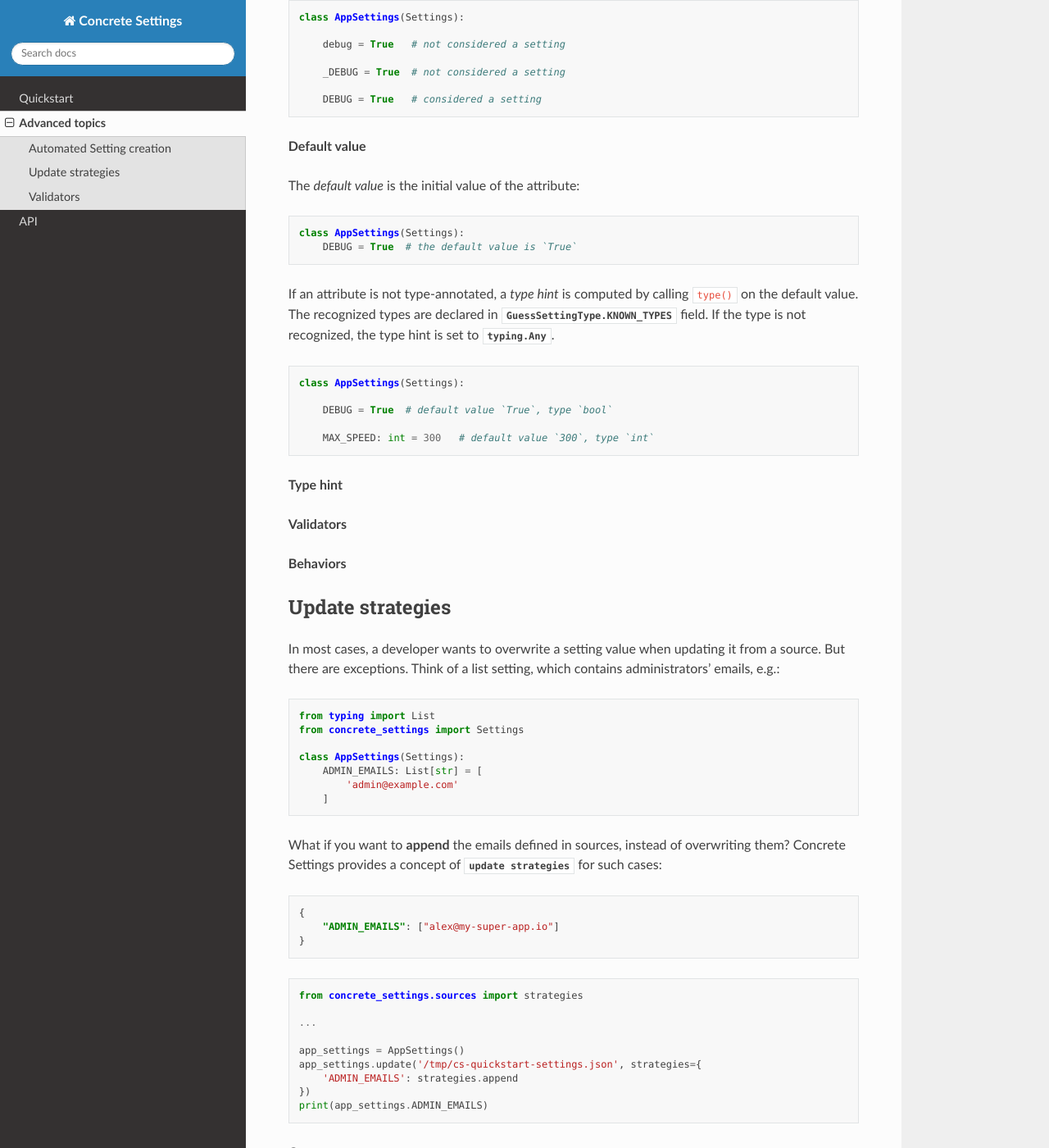
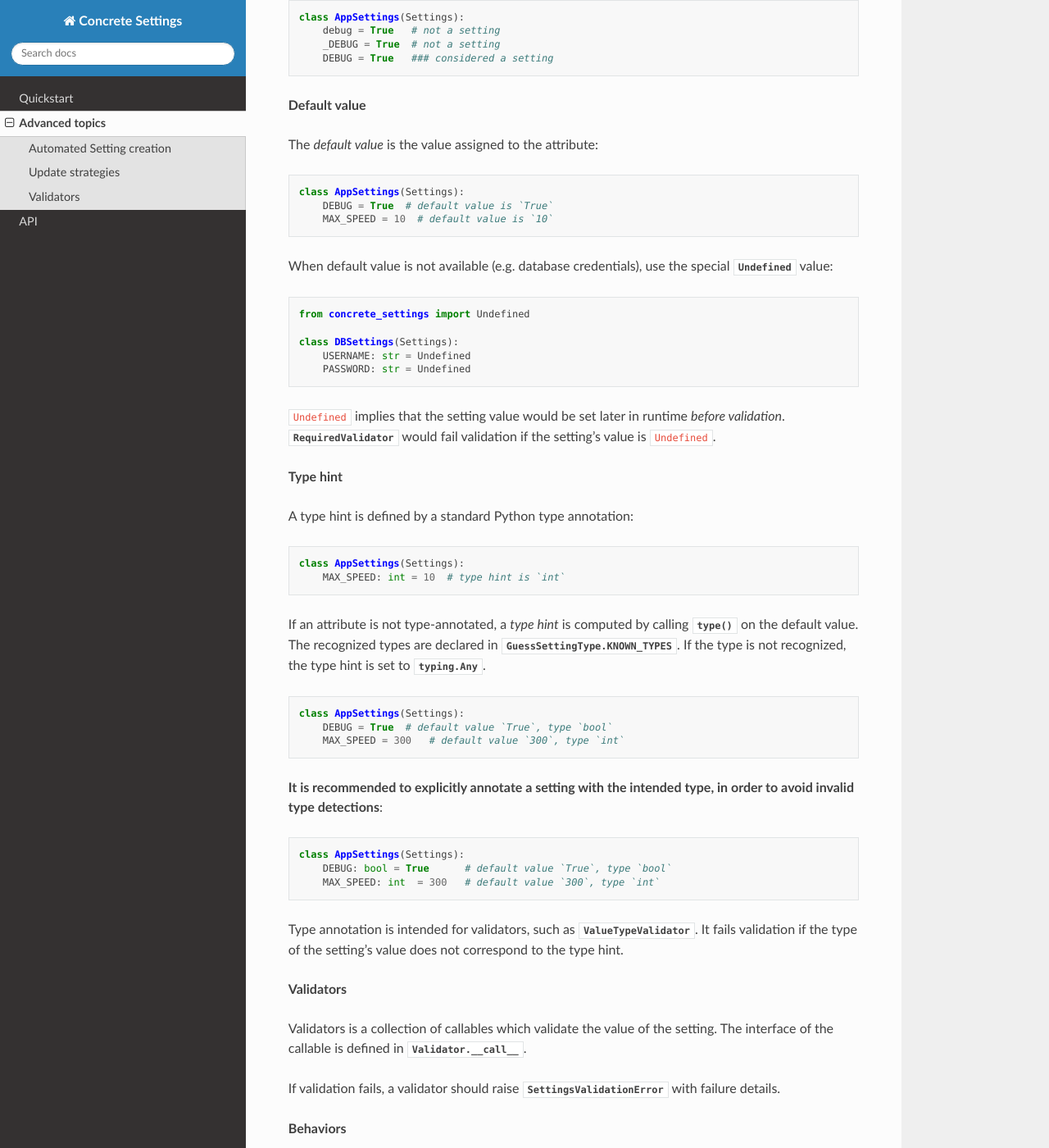
Before and after one commit to BasicWolf/archived-concrete-settings, a Sphinx documentation site: the page built from docs/advanced.rst, in a window 1280 px wide and 1400 px high, scrolled down 972 px. Shown: the whole window at 82% size. Built offline with Sphinx 7.4.7 and the Read the Docs theme 2.0.0, drawn with Linux system fonts in a browser that asks for light colours; some of the changed text lies outside the part shown.

Commit message:
Update advanced documentation: automated setting creation

```diff
--- a/concrete_settings/__init__.py
+++ b/concrete_settings/__init__.py
@@ -1,17 +1,16 @@
 import sys
 
-from . import core   # noqa: F401 # imported but unused
+from . import core  # noqa: F401 # imported but unused
 from .core import (  # noqa: F401 # imported but unused
     prefix,
     Settings,
     Setting,
     PropertySetting,
-    Undefined,
     INVALID_SETTINGS,
 )
 
+from .types import Undefined  # noqa: F401 # imported but unused
 from .sources import register_source  # noqa: F401 # imported but unused
-
 
 setting = PropertySetting
 
--- a/docs/advanced.rst
+++ b/docs/advanced.rst
@@ -6,6 +6,10 @@ In this chapter we explore the Concrete Settings in-depth.
 .. contents::
    :local:
 
+.. testsetup::
+
+   from concrete_settings import Settings
+
 .. _automated_setting:
 
 Automated Setting creation
@@ -13,7 +17,7 @@ Automated Setting creation
 
 Quickstart introduced the concept of automated setting creation.
 Recall, that a setting object is created out of an implicit
-definition, such as
+definition, such as:
 
 .. testcode::
 
@@ -29,10 +33,13 @@ In this section we discuss this process, i.e. how
 :class:`Setting <concrete_settings.Setting>`
 descriptor instance.
 
-The challenge of converting the implicit definition
-to an explicit one, is to figure out the
-setting attribute :ref:`name <automated_setting_name>`,
-its :ref:`default value <automated_setting_default_value>`,
+Concrete Settings has to find
+a setting attribute :ref:`name <automated_setting_name>`,
+:ref:`default value <automated_setting_default_value>`
+and :ref:`type hint <automated_setting_type_hint>`,
+its :ref:`validators <automated_setting_validators>`,
+:ref:`behaviors <automated_setting_behaviors>`
+and :ref:`documentation <automated_setting_documentation>`
 
 
 .. uml::
@@ -56,53 +63,95 @@ Every attribute with **name** written in upper case
 is considered a potential Setting.
 The exceptions are attributes starting with underscore:
 
-.. code-block::
+.. testcode::
 
    class AppSettings(Settings):
-
-       debug = True   # not considered a setting
-
-       _DEBUG = True  # not considered a setting
-
-       DEBUG = True   # considered a setting
+       debug = True   # not a setting
+       _DEBUG = True  # not a setting
+       DEBUG = True   ### considered a setting
 
 .. _automated_setting_default_value:
 
 **Default value**
 
-The *default value* is the initial value of the attribute:
+The *default value* is the value assigned to the attribute:
 
-.. code-block::
+.. testcode::
 
    class AppSettings(Settings):
-       DEBUG = True  # the default value is `True`
+       DEBUG = True  # default value is `True`
+       MAX_SPEED = 10  # default value is `10`
 
-If an attribute is not type-annotated, a *type hint* is computed
-by calling ``type()`` on the default value. The recognized types
-are declared in
-:attr:`GuessSettingType.KNOWN_TYPES <concrete_settings.types.GuessSettingType.KNOWN_TYPES>` field.
-If the type is not recognized, the type hint is set to :data:`typing.Any`.
+When default value is not available (e.g. database credentials),
+use the special :class:`Undefined <concrete_settings.types.Undefined>`
+value:
 
-.. code-block::
+.. testcode::
 
-   class AppSettings(Settings):
+   from concrete_settings import Undefined
 
-       DEBUG = True  # default value `True`, type `bool`
+   class DBSettings(Settings):
+       USERNAME: str = Undefined
+       PASSWORD: str = Undefined
 
-       MAX_SPEED: int = 300   # default value `300`, type `int`
+``Undefined`` implies that the setting value would be set later in runtime
+*before validation*.
+:class:`RequiredValidator <concrete_settings.validators.RequiredValidator>`
+would fail validation if the setting's value is ``Undefined``.
 
 .. _automated_setting_type_hint:
 
 **Type hint**
 
+A type hint is defined by a standard Python type annotation:
+
+.. testcode::
+
+   class AppSettings(Settings):
+       MAX_SPEED: int = 10  # type hint is `int`
+
+If an attribute is not type-annotated, a *type hint* is computed
+by calling :class:`type() <type>` on the default value. The recognized types
+are declared in
+:attr:`GuessSettingType.KNOWN_TYPES <concrete_settings.types.GuessSettingType.KNOWN_TYPES>`.
+If the type is not recognized, the type hint is set to :data:`typing.Any`.
+
+.. testcode::
+
+   class AppSettings(Settings):
+       DEBUG = True  # default value `True`, type `bool`
+       MAX_SPEED = 300   # default value `300`, type `int`
+
+**It is recommended to explicitly annotate a setting with the intended type,
+in order to avoid invalid type detections**:
+
+.. testcode::
+
+   class AppSettings(Settings):
+       DEBUG: bool = True      # default value `True`, type `bool`
+       MAX_SPEED: int  = 300   # default value `300`, type `int`
+
+Type annotation is intended for validators, such as
+:class:`ValueTypeValidator <concrete_settings.validators.ValueTypeValidator>`.
+It fails validation if the type of the setting's
+value does not correspond to the type hint.
+
 .. _automated_setting_validators:
 
 **Validators**
+
+Validators is a collection of callables which validate the value of the setting.
+The interface of the callable is defined in :meth:`Validator.__call__ <concrete_settings.validators.Validator.__call__>`.
+
+If validation fails, a validator should raise :class:`SettingsValidationError <concrete_settings.exceptions.SettingsValidationError>` with failure details.
 
 .. _automated_setting_behaviors:
 
 **Behaviors**
 
+.. _automated_setting_documentation:
+
+**Documentation**
 
 Update strategies
 -----------------
```
Also changed, not shown: docs/api.rst (+15 -4 lines), docs/quickstart.rst (+8 -7 lines), 2 other files.
